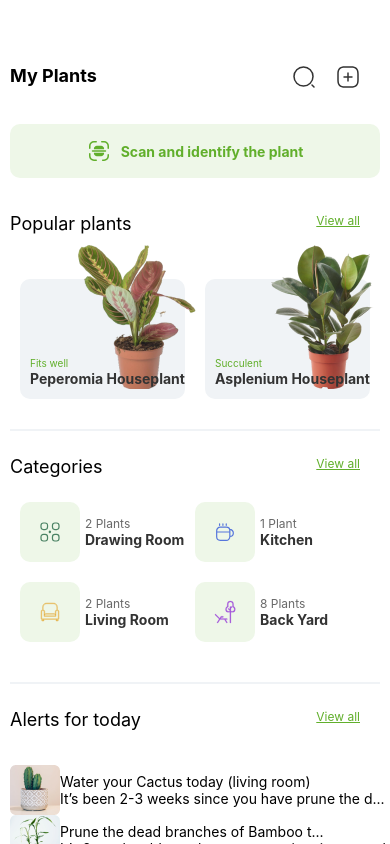
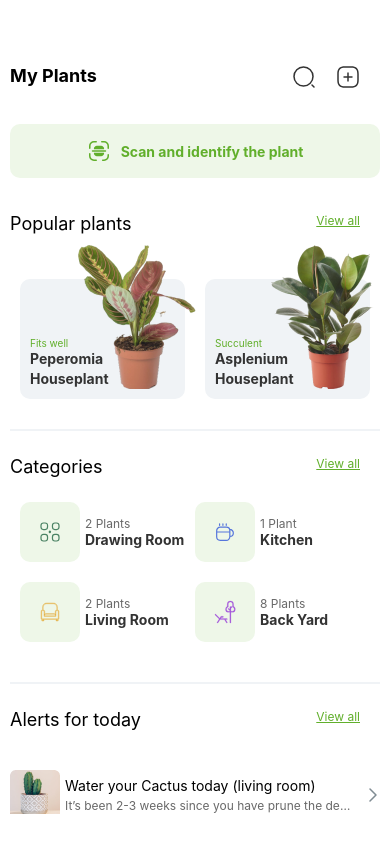
Before and after one commit to chombazm/CameraApp, a React Native app: screen / in a window 390 px wide. Built offline with nearby package versions, Linux system fonts and the light colour scheme.

Commit message:
Alerts section done

```diff
--- a/src/components/PlantsContainer.tsx
+++ b/src/components/PlantsContainer.tsx
@@ -64,7 +64,9 @@ const styles = StyleSheet.create({
     borderRadius: 10,
     backgroundColor: colors.grayLight,
   },
-  popularPlantTextContainer: {},
+  popularPlantTextContainer: {
+    width: '80%',
+  },
   popularPlantText: {},
   popularPlantImage: {
     width: 120,
--- a/src/components/RowCols.tsx
+++ b/src/components/RowCols.tsx
@@ -1,6 +1,7 @@
 import React from 'react';
 
 import { View, Text, StyleSheet, Image, Pressable } from 'react-native';
+import { colors } from '../../assets/colors';
 import { ArrowIcon } from '../../assets/icons';
 
 type AlertsProps = {
@@ -15,11 +16,11 @@ type RowProps = {
 };
 
 export const RowCols = ({ alerts }: AlertsProps) => {
-  console.log(alerts);
   return (
     <View style={styles.container}>
       {alerts.map(alert => (
         <Row
+          key={alert.title}
           title={alert.title}
           subtitle={alert.subtitle}
           onPress={alert.onPress}
@@ -37,9 +38,11 @@ const Row = ({ title, subtitle, image, onPress }: RowProps) => (
     </View>
     <View style={styles.fxLeft}>
       <Text style={styles.xsText}>{title}</Text>
-      <Text style={styles.xsText}>{subtitle}</Text>
+      <Text style={styles.xsTextShade} numberOfLines={1} ellipsizeMode="tail">
+        {subtitle}
+      </Text>
     </View>
-    <Pressable style={styles.fxLeft} onPress={onPress}>
+    <Pressable style={styles.arrowView} onPress={onPress}>
       <ArrowIcon />
     </Pressable>
   </View>
@@ -55,11 +58,27 @@ const styles = StyleSheet.create({
     flexDirection: 'row',
     alignContent: 'center',
     justifyContent: 'space-between',
+    marginVertical: 5,
+    // backgroundColor: 'pink',
+  },
+  arrowView: {
+    width: 20,
+    // backgroundColor: 'red',
+    alignSelf: 'center',
   },
   fxLeft: {
-    alignSelf: 'center',
+    flex: 1,
+    alignContent: 'center',
+    justifyContent: 'center',
+    // backgroundColor: 'green',
+    marginHorizontal: 5,
   },
   xsText: {
     fontSize: 14,
   },
+  xsTextShade: {
+    marginTop: 4,
+    fontSize: 12,
+    color: colors.gray,
+  },
 });
--- a/src/screens/Home/index.tsx
+++ b/src/screens/Home/index.tsx
@@ -60,7 +60,7 @@ const alerts = [
   {
     id: '1',
     title: 'Water your Cactus today (living room)',
-    subtitle: 'It’s been 2-3 weeks since you have prune the d... ',
+    subtitle: 'It’s been 2-3 weeks since you have prune the dead leaves',
     image: require('../../../assets/images/alerts1.png'),
     onPress: () => console.warn('Alerts'),
   },
--- a/src/screens/Home/styles.ts
+++ b/src/screens/Home/styles.ts
@@ -8,6 +8,7 @@ export const styles = StyleSheet.create({
     height: '100%',
     backgroundColor: colors.white,
     paddingTop: 50,
+    paddingBottom: 30,
   },
 
   ctaContainer: {
```
